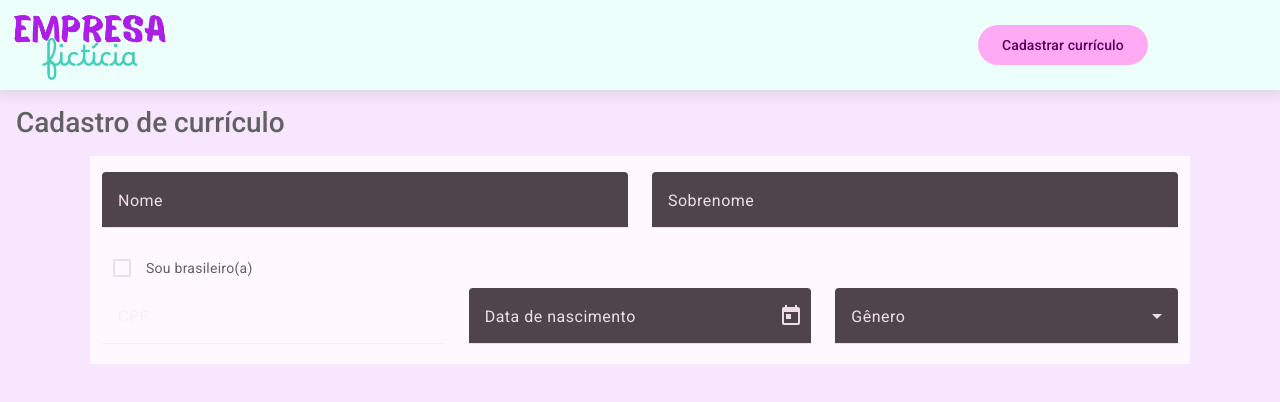
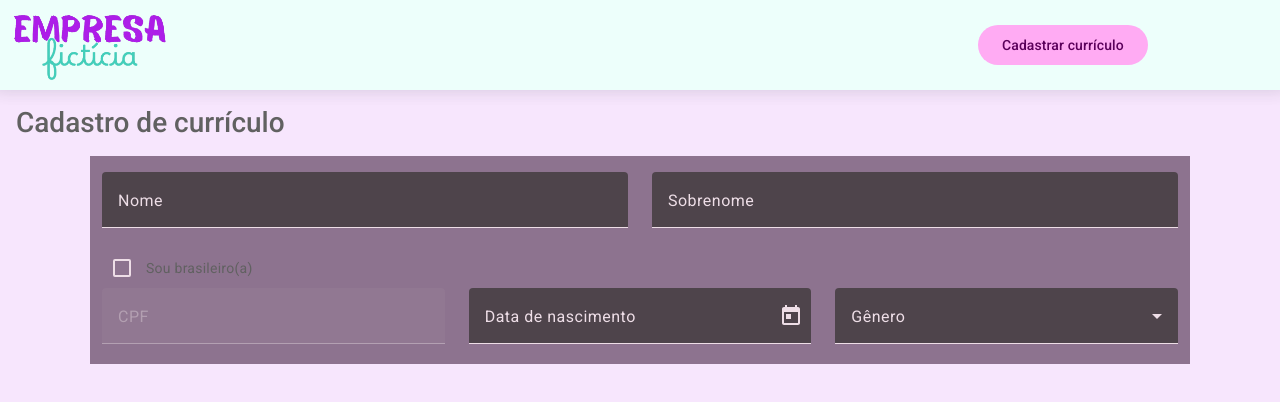
Before and after one commit to miathayde/radix-challenge, an Angular app: page /register-resume in a window 1280 px wide. Shown: the top 402 px of the page. Built offline with nearby package versions, Linux system fonts and the light colour scheme.

Commit message:
Ajustes de cor do plano de fundo do formulário

```diff
--- a/src/styles.scss
+++ b/src/styles.scss
@@ -33,7 +33,7 @@ html, body { height: 100%; }
 body { margin: 0; font-family: Roboto, "Helvetica Neue", sans-serif; }
 
 .form-container {
-  background: rgb(255 249 255);
+  background: #8d738f;
   padding-top: 1rem;
   max-width: calc(100vw - 180px);
 }
```
